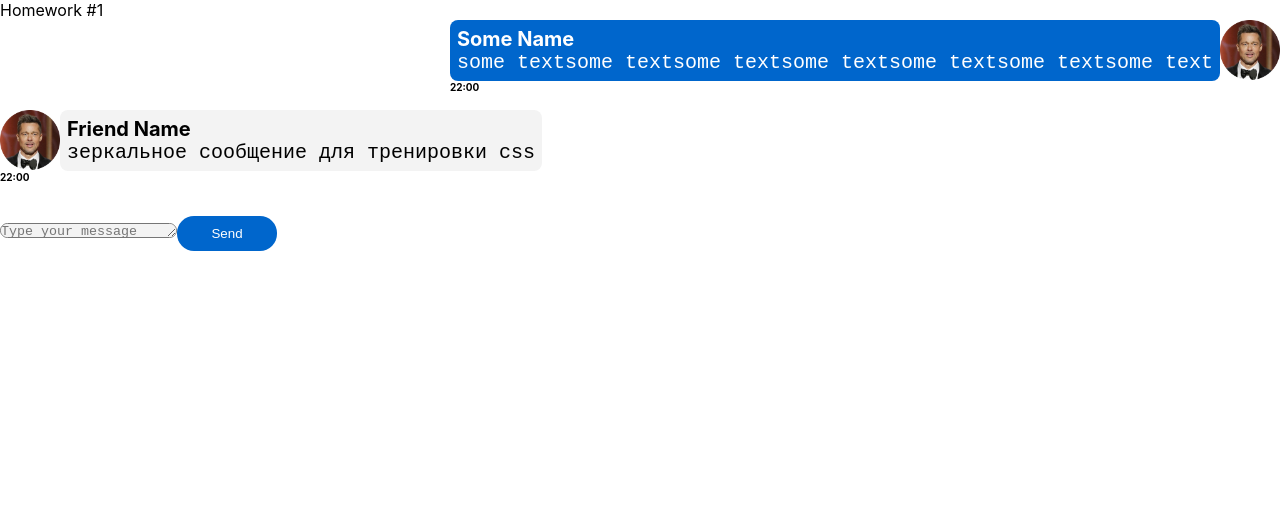
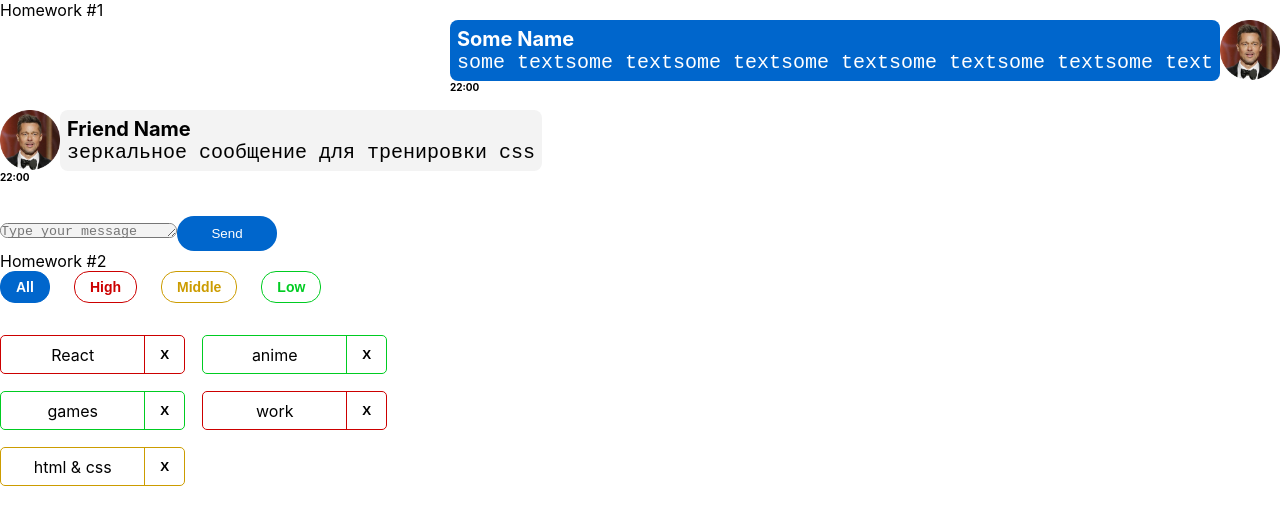
Before and after one commit to AnastasiaK17/hws2, a React (Create React App) app: page / in a window 1280 px wide. Shown: the top 524 px of the page. Built offline with nearby package versions, Linux system fonts and the light colour scheme.

Commit message:
hw02 done

```diff
--- a/src/s1-main/App.tsx
+++ b/src/s1-main/App.tsx
@@ -1,13 +1,14 @@
 import React from 'react'
 import s from './App.module.css'
 import HW1 from '../s2-homeworks/hw01/HW1'
+import HW2 from "../s2-homeworks/hw02/HW2";
 
 function App() {
     return (
         <div className={s.App}>
             <HW1/>
             {/*раскомментировать по ходу выполнения*/}
-            {/*<HW2/>*/}
+            <HW2/>
             {/*<HW3/>*/}
             {/*<HW4/>*/}
 
--- a/src/s2-homeworks/hw02/HW2.tsx
+++ b/src/s2-homeworks/hw02/HW2.tsx
@@ -36,11 +36,11 @@ const defaultAffairs:AffairType[] = [ // need to fix any
 
 // pure helper functions
 export const filterAffairs = (affairs: AffairType[], filter: FilterType): AffairType[] => { // need to fix any
-   let filteredAffairs = affairs
+
     if (filter==='all') {
-        return filteredAffairs
+        return affairs
     }
-    return filteredAffairs = affairs.filter( el => el.priority === filter)
+    return affairs.filter(el => el.priority === filter)
 
 
 }
```
